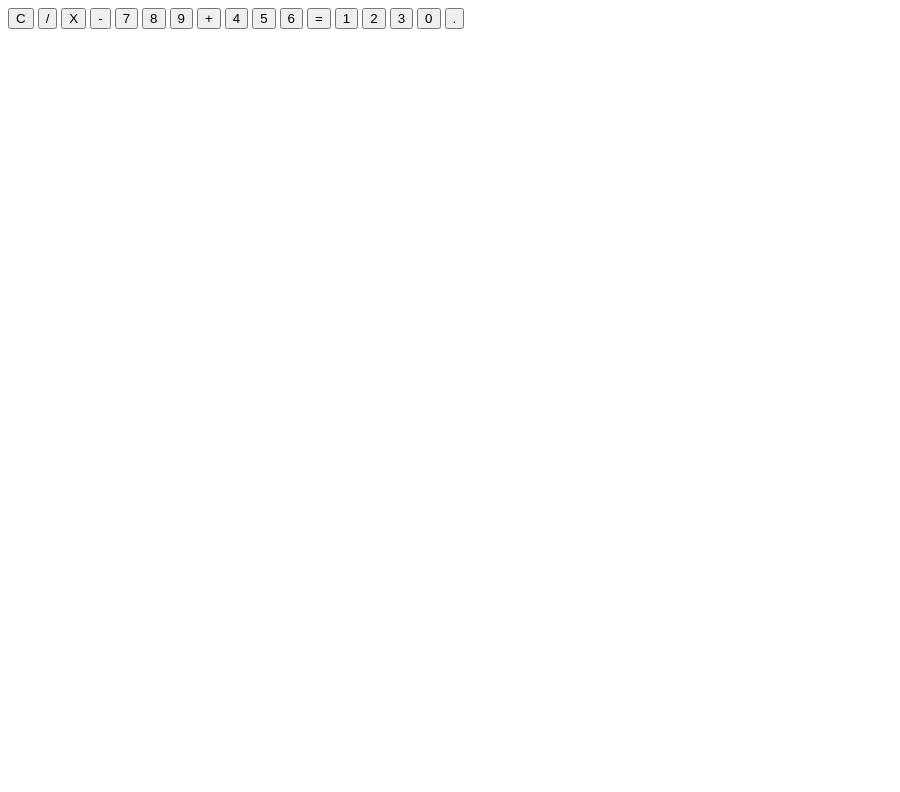
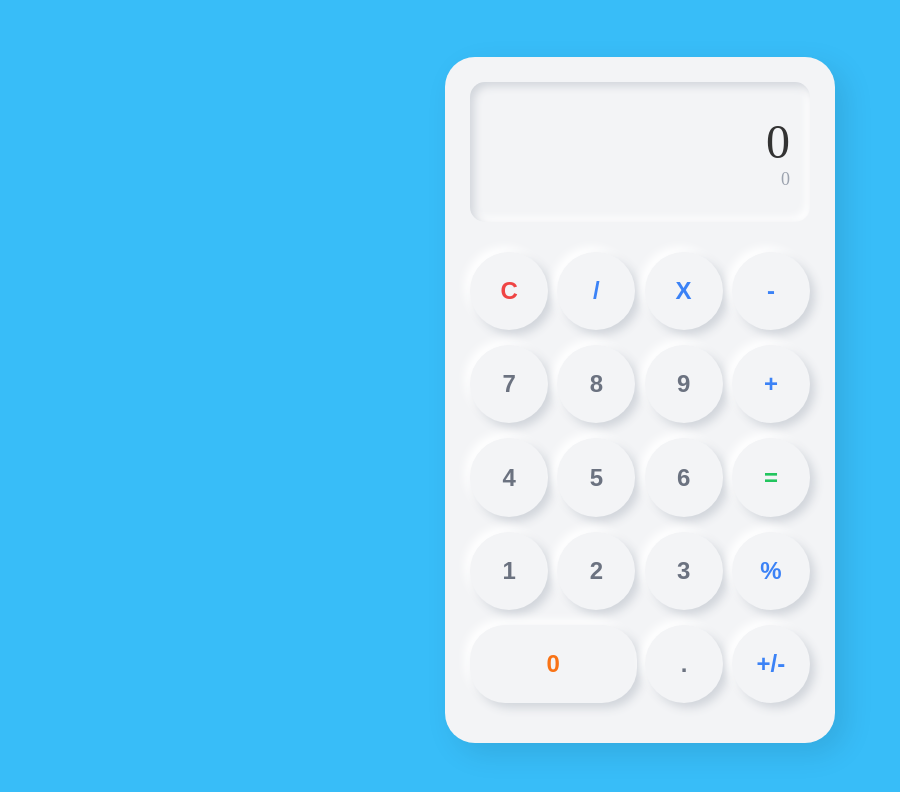
Before and after one commit to BimbDevp/calculator, a plain HTML site: page index.html in a window 1280 px wide. Shown: the whole page, without its empty margins (0-900 px from the left). Drawn offline with Linux system fonts and the light colour scheme.

Commit message:
style: layout using flexbox

```diff
--- a/index.html
+++ b/index.html
@@ -5,13 +5,14 @@
     <meta charset="UTF-8">
     <meta name="viewport" content="width=device-width, initial-scale=1.0">
     <title>Calculator</title>
+    <link rel="stylesheet" href="style.css">
 </head>
 
 <body>
     <div class="calculator">
         <div class="display">
-            <div class="history"></div>
-            <div class="return"></div>
+            <div class="big-number">0</div>
+            <div class="small-number">0</div>
         </div>
         <div class="btn-container">
             <button class="clear">C</button>
@@ -29,10 +30,13 @@
             <button class="number">1</button>
             <button class="number">2</button>
             <button class="number">3</button>
-            <button class="number">0</button>
+            <button class="operator">%</button>
+            <button class="number capsul">0</button>
             <button class="number">.</button>
+            <button class="operator">+/-</button>
         </div>
     </div>
+    <script src="script.js"></script>
 </body>
 
 </html>
--- a/style.css
+++ b/style.css
@@ -0,0 +1,87 @@
+body {
+    background-color: #38bdf8;
+    margin: 0;
+    display: flex;
+    justify-content: center;
+    align-items: center;
+    min-height: 100vh;
+}
+
+.calculator {
+    background-color: #f3f4f6;
+    width: 340px;
+    border-radius: 30px;
+    padding: 25px;
+    box-shadow: 10px 10px 30px rgba(0, 0, 0, 0.1);
+}
+
+.display {
+    box-shadow: inset 4px 4px 8px #d1d5db, inset -4px -4px 8px #fff;
+    background-color: #f3f4f6;
+    border-radius: 15px;
+    min-height: 100px;
+    text-align: right;
+    padding: 20px;
+    display: flex;
+    flex-direction: column;
+    justify-content: center;
+    margin-bottom: 30px;
+}
+
+button {
+    box-shadow: 5px 5px 10px #d1d5db, -5px -5px 10px #fff;
+    width: 23%;
+    margin-bottom: 15px;
+    border-radius: 50%;
+    border: none;
+    background-color: #f3f4f6;
+    aspect-ratio: 1/1;
+    font-size: 24px;
+    font-weight: bold;
+    color: #6b7280;
+    cursor: pointer;
+}
+
+button:active {
+    box-shadow: inset 3px 3px 6px #d1d5db, inset -3px -3px 6px #fff;
+}
+
+.capsul {
+    width: 49%;
+    border-radius: 35px;
+    color: #f97316;
+    aspect-ratio: auto;
+}
+
+.clear  {
+    color: #ef4444;
+}
+
+.operator {
+    color: #3b82f6;
+
+}
+
+.equal {
+    color: #22c55e;
+}
+
+
+
+.btn-container {
+    display: flex;
+    flex-wrap: wrap;
+    justify-content: space-between;
+}
+
+.big-number {
+    color: #333;
+    font-size: 48px;
+    margin: 0;
+}
+
+.small-number {
+    font-size: 18px;
+    color: #9ca3af;
+    margin: 0;
+}
```
